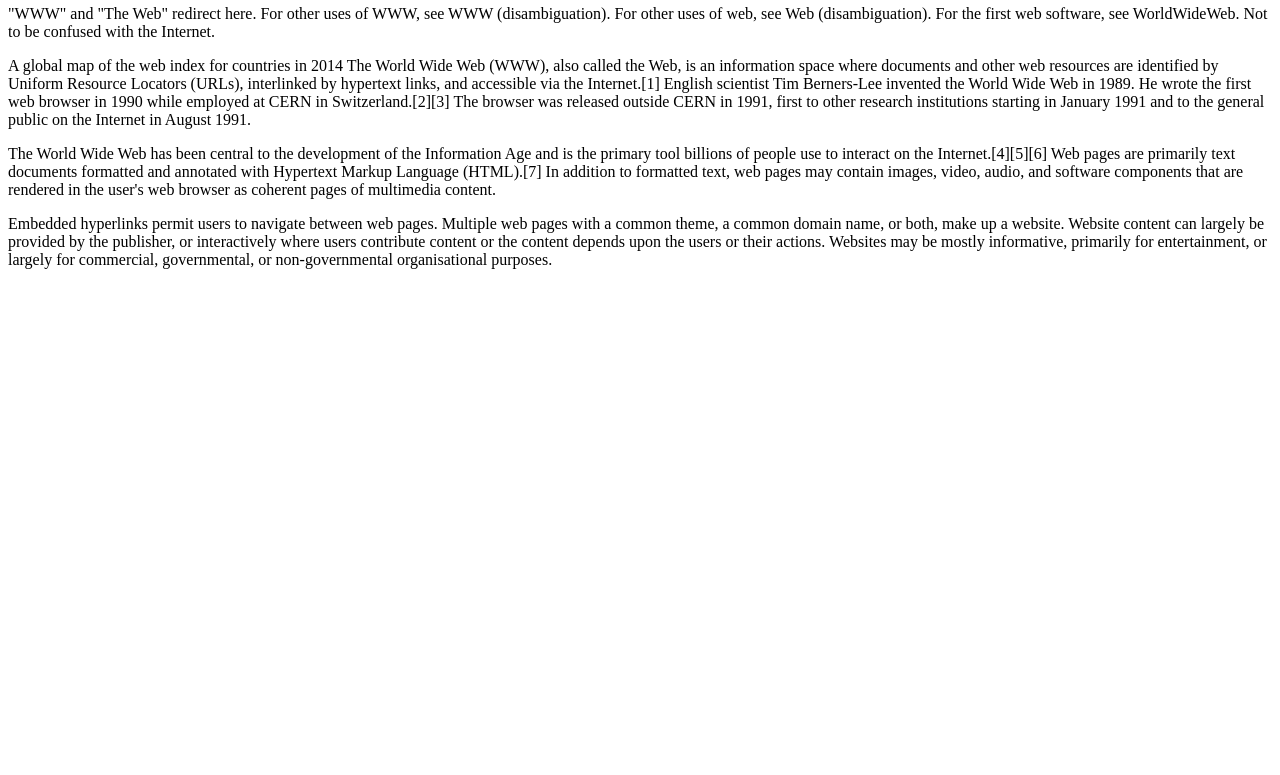
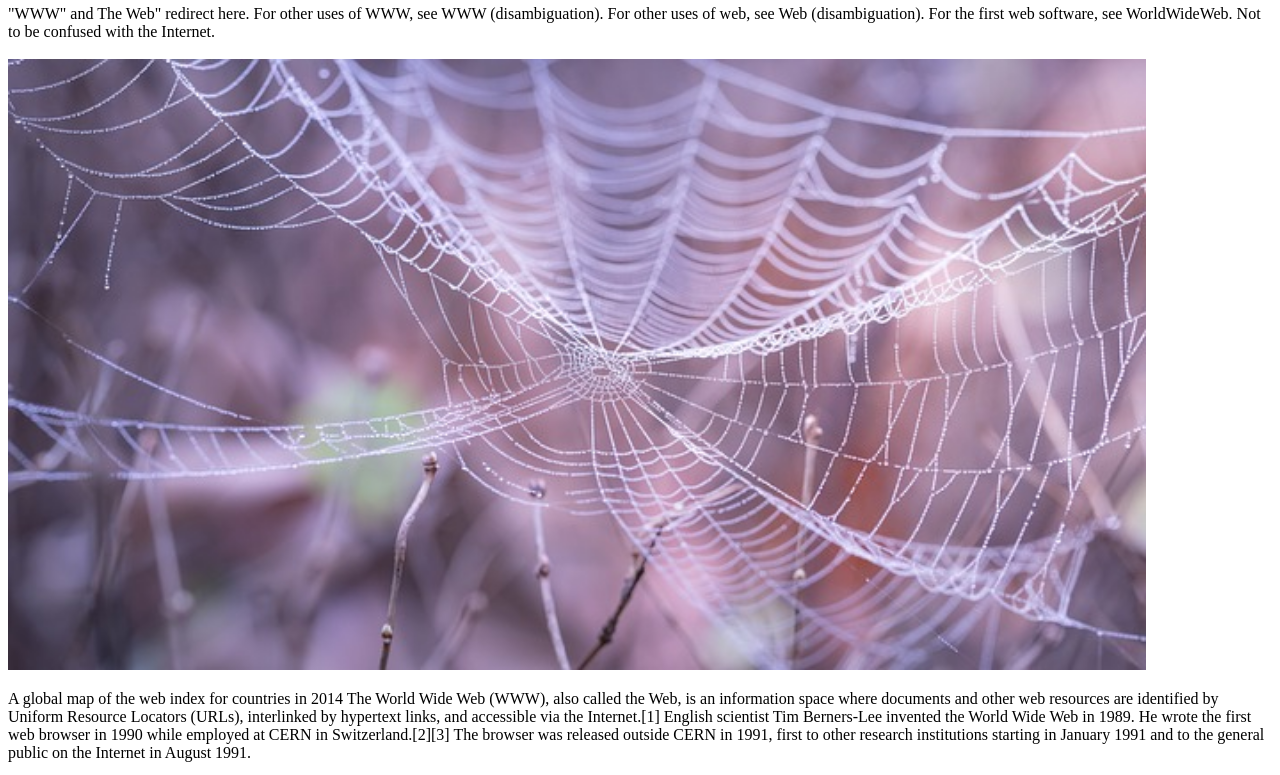
Before and after one commit to songgyoju/gyoju-box, a plain HTML site: page index.html in a window 1280 px wide. Shown: the part 196-971 px from the top of the page. Before the commit the page ends 800 px from the top, so only its background shows below. Drawn offline with Linux system fonts and the light colour scheme.

Commit message:
modification

```diff
--- a/index.html
+++ b/index.html
@@ -12,9 +12,9 @@
     <li><a href="3.html">JavaScript</a></li>
   </ol>
   <h2>WEB</h2>
-  <p>"WWW" and "The Web" redirect here. For other uses of WWW, see WWW (disambiguation). For other uses of web, see Web (disambiguation).
+  <p>"WWW" and The Web" redirect here. For other uses of WWW, see WWW (disambiguation). For other uses of web, see Web (disambiguation).
   For the first web software, see WorldWideWeb.
-  Not to be confused with the Internet.
+  Not to be confused with the Internet.<br /><br /><img src="cobweb.jpg" width="90%"/>
   </p>
   <p>A global map of the web index for countries in 2014
   The World Wide Web (WWW), also called the Web, is an information space where documents and other web resources are identified by Uniform Resource Locators (URLs), interlinked by hypertext links, and accessible via the Internet.[1] English scientist Tim Berners-Lee invented the World Wide Web in 1989. He wrote the first web browser in 1990 while employed at CERN in Switzerland.[2][3] The browser was released outside CERN in 1991, first to other research institutions starting in January 1991 and to the general public on the Internet in August 1991.
```
